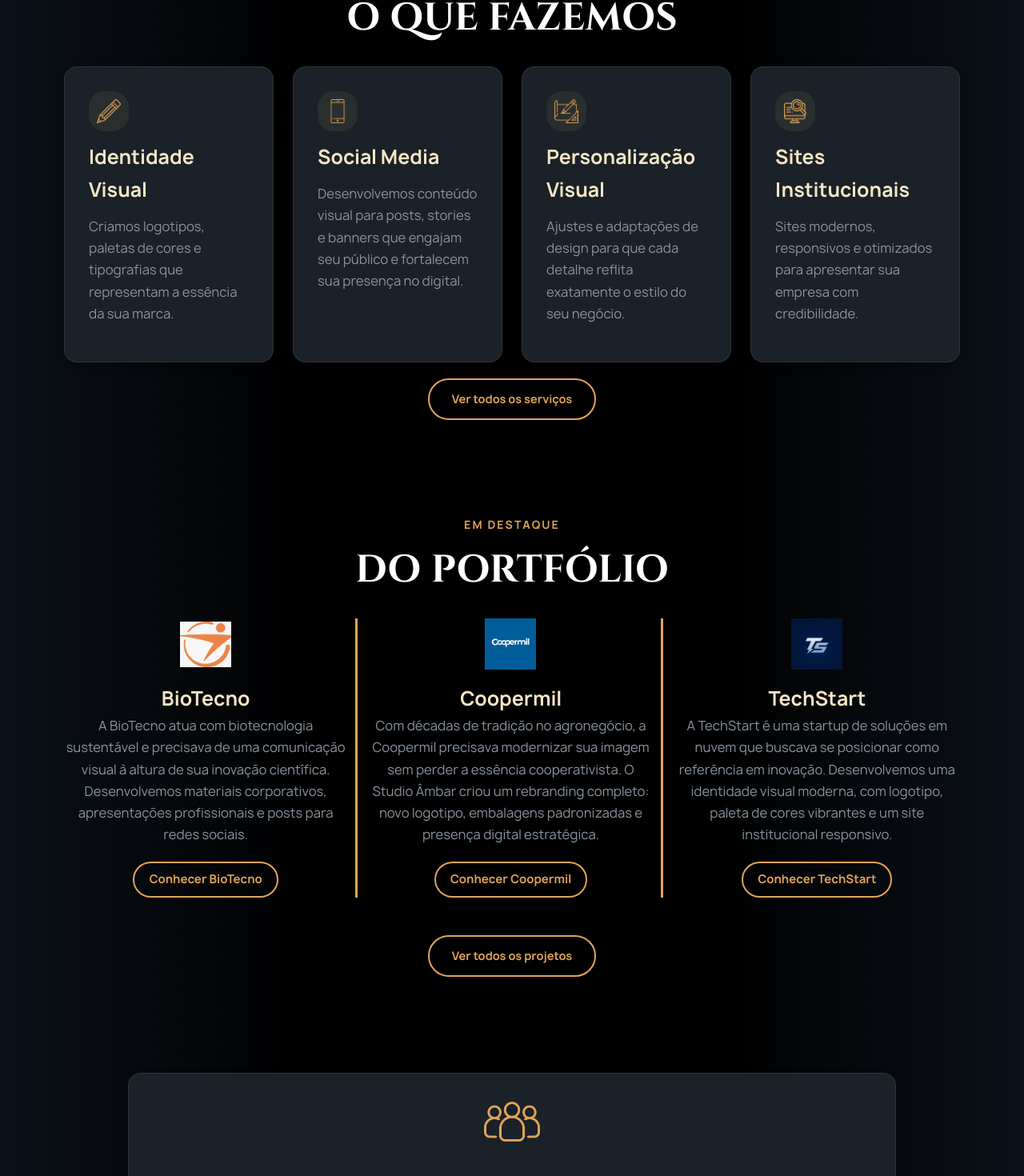
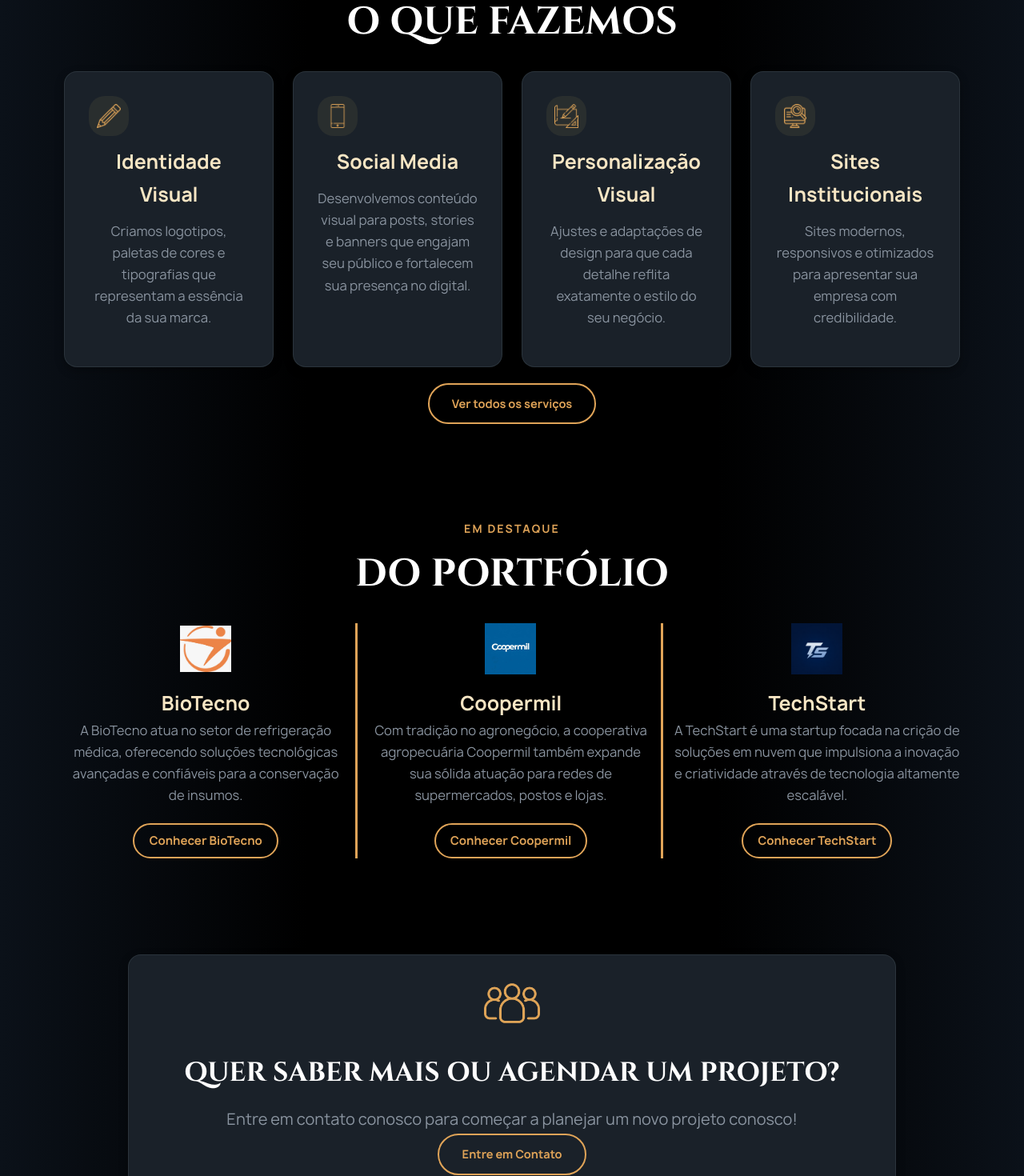
Before and after one commit to IsaqueA-B/Studio-Ambar, a React (Vite) app: page / in a window 1280 px wide. Shown: the part 1314-2784 px from the top of the page at 80% size. Built offline with nearby package versions, Linux system fonts and the light colour scheme; no server answers; a web font is replaced by a local one.

Commit message:
Isaque-CSS_Home_e_Admin-12_07_2026

```diff
--- a/src/pages/Home.jsx
+++ b/src/pages/Home.jsx
@@ -32,8 +32,8 @@ function Home() {
                 {/* SEÇÃO 1: QUEM SOMOS + SERVIÇOS EM DESTAQUE */}
                 <section className="section section--flex home-secao1">
                     <div className="home-lado home-esquerda">
-                        <span className="home-tag">Como agimos?</span>
-                        <h2 className="home-title">Usamos a Criatividade</h2>
+                        <span className="tag">Como agimos?</span>
+                        <h2>Usamos a Criatividade</h2>
                         <p>
                             No Studio Âmbar, acreditamos que a criatividade é o ponto de partida
                             para construir marcas que realmente conectam. Transformamos ideias em
@@ -61,8 +61,8 @@ function Home() {
                 </section>
 
                 <section className="section section--flex home-secao2">
-                    <div className="home-align-center">
-                        <span className="home-tag">Alguns serviços</span>
+                    <div className="section-center">
+                        <span className="tag">Alguns serviços</span>
                         <h2 className="h2-central sem-linha">O que fazemos</h2>
 
                         <div className="grid-4x4">
@@ -70,7 +70,7 @@ function Home() {
                                 <div className="icon-box icon-box--service">
                                     <img src={iconVisual} alt="Ícone Missão" />
                                 </div>
-                                <h3 className="home-card-titulo">Identidade Visual</h3>
+                                <h3 className="card-title">Identidade Visual</h3>
                                 <p>
                                     Criamos logotipos, paletas de cores e tipografias que
                                     representam a essência da sua marca.
@@ -80,7 +80,7 @@ function Home() {
                                 <div className="icon-box icon-box--service">
                                     <img src={iconSocial} alt="Ícone Visão" />
                                 </div>
-                                <h3 className="home-card-titulo">Social Media</h3>
+                                <h3 className="card-title">Social Media</h3>
                                 <p>
                                     Desenvolvemos conteúdo visual para posts, stories e banners
                                     que engajam seu público e fortalecem sua presença no digital.
@@ -90,7 +90,7 @@ function Home() {
                                 <div className="icon-box icon-box--service">
                                     <img src={iconPersonalizacao} alt="Ícone Visão" />
                                 </div>
-                                <h3 className="home-card-titulo">Personalização Visual</h3>
+                                <h3 className="card-title">Personalização Visual</h3>
                                 <p>
                                     Ajustes e adaptações de design para que cada detalhe reflita
                                     exatamente o estilo do seu negócio.
@@ -100,7 +100,7 @@ function Home() {
                                 <div className="icon-box icon-box--service">
                                     <img src={iconInstitucionais} alt="Ícone Visão" />
                                 </div>
-                                <h3 className="home-card-titulo">Sites Institucionais</h3>
+                                <h3 className="card-title">Sites Institucionais</h3>
                                 <p>
                                     Sites modernos, responsivos e otimizados para apresentar sua
                                     empresa com credibilidade.
@@ -111,60 +111,61 @@ function Home() {
                     </div>
                 </section>
 
-
                 <section className="section section--flex home-secao3">
-                    <div className="home-align-center">
-                        <span className="home-tag">Em destaque</span>
+                    <div className="section-center">
+                        <span className="tag">Em destaque</span>
                         <h2 className="h2-central sem-linha">Do Portfólio</h2>
 
                         <div className="grid-3x3">
-                            <div className="home-card-portfolio card SF grid-border-right">
+                            <div className="card-divided card SF grid-border-right">
                                 <div className="icon-box icon-box--company centralizado">
                                     <img src={iconBioTecno} alt="Ícone Missão" />
                                 </div>
-                                <h3 className="home-card-titulo centralizado">BioTecno</h3>
+                                <div className="card-info">
+                                    <h3 className="card-title centralizado">BioTecno</h3>
                                     <p className="centralizado">
-                                    A BioTecno atua com biotecnologia sustentável e precisava de
-                                    uma comunicação visual à altura de sua inovação científica.
-                                    Desenvolvemos materiais corporativos, apresentações
-                                    profissionais e posts para redes sociais.
+                                        A BioTecno atua no setor de refrigeração médica, oferecendo
+                                        soluções tecnológicas avançadas e confiáveis para a
+                                        conservação de insumos.
                                     </p>
                                     <Link to="/portfolio/8" className="btn btn-outline btn-sm">
                                         Conhecer BioTecno
                                     </Link>
                                 </div>
-                            <div className="home-card-portfolio card SF grid-border-right">
+                            </div>
+                            <div className="card-divided card SF grid-border-right">
                                 <div className="icon-box icon-box--company centralizado">
                                     <img src={iconCoopermil} alt="Ícone Coopermil" />
                                 </div>
-                                <h3 className="home-card-titulo centralizado">Coopermil</h3>
+                                <div className="card-info">
+                                    <h3 className="card-title centralizado">Coopermil</h3>
                                     <p className="centralizado">
-                                    Com décadas de tradição no agronegócio, a Coopermil precisava
-                                    modernizar sua imagem sem perder a essência cooperativista. O
-                                    Studio Âmbar criou um rebranding completo: novo logotipo,
-                                    embalagens padronizadas e presença digital estratégica.
+                                        Com tradição no agronegócio, a cooperativa agropecuária
+                                        Coopermil também expande sua sólida atuação para redes de
+                                        supermercados, postos e lojas.
                                     </p>
                                     <Link to="/portfolio/9" className="btn btn-outline btn-sm">
                                         Conhecer Coopermil
                                     </Link>
                                 </div>
-                            <div className="home-card-portfolio card SF">
+                            </div>
+                            <div className="card-divided card SF">
                                 <div className="icon-box icon-box--company centralizado">
                                     <img src={iconTechStart} alt="Ícone TechStart" />
                                 </div>
-                                <h3 className="home-card-titulo centralizado">TechStart</h3>
+                                <div className="card-info">
+                                    <h3 className="card-title centralizado">TechStart</h3>
                                     <p className="centralizado">
-                                    A TechStart é uma startup de soluções em nuvem que buscava se
-                                    posicionar como referência em inovação. Desenvolvemos uma
-                                    identidade visual moderna, com logotipo, paleta de cores
-                                    vibrantes e um site institucional responsivo.
+                                        A TechStart é uma startup focada na crição de soluções em
+                                        nuvem que impulsiona a inovação e criatividade através de
+                                        tecnologia altamente escalável.
                                     </p>
                                     <Link to="/portfolio/2" className="btn btn-outline btn-sm">
                                         Conhecer TechStart
                                     </Link>
                                 </div>
-                        </div> <br></br>
-                        <Link to="/portfolio" className="btn btn-outline">Ver todos os projetos</Link>
+                            </div>
+                        </div>
                     </div>
                 </section>
 
@@ -191,7 +192,7 @@ function Home() {
                 </section>
 
             </main>
-        </div>
+        </div >
     );
 }
 export default Home;
--- a/src/styles/Gerais/cards.css
+++ b/src/styles/Gerais/cards.css
@@ -81,11 +81,28 @@
     justify-content: center;
 }
 
+.card-title {
+    border-left: none;
+    padding-left: 0;
+    color: var(--brand-creme);
+    font-size: 1.5rem;
+}
+
+.card-divided {
+    margin-right: -10px;
+    margin-left: -10px;
+    padding: 0 10px;
+}
+
 @media (max-width: 768px) {
 
     .grid-3x3,
     .grid-4x4 {
         grid-template-columns: repeat(2, 1fr);
+    }
+
+    .grid-4x4>div:nth-child(2) {
+        border-right: none;
     }
 }
 
@@ -95,4 +112,8 @@
     .grid-4x4 {
         grid-template-columns: 1fr;
     }
+
+    .grid-4x4>div {
+        border-right: none;
+    }
 }
--- a/src/styles/Gerais/sections.css
+++ b/src/styles/Gerais/sections.css
@@ -18,4 +18,28 @@
 .section-center .btn {
     margin-left: auto;
     margin-right: auto;
+    display: block;
+    width: fit-content;
+    margin-top: 20px;
 }
+
+.section-center .tag {
+    display: block;
+    text-align: center;
+}
+
+.section-title {
+    font-size: 2.2rem;
+    color: var(--text-header);
+    margin-bottom: 20px;
+    position: relative;
+}
+
+.section-title::after {
+    content: '';
+    display: block;
+    width: 40px;
+    height: 3px;
+    background: var(--brand-ambar);
+    margin-top: 5px;
+}
--- a/src/styles/Gerais/typography.css
+++ b/src/styles/Gerais/typography.css
@@ -25,10 +25,10 @@ h1 {
 h2 {
     font-size: 3em;
     font-weight: 700;
-    background: linear-gradient(135deg, var(--brand-ambar), var(--brand-creme));
+    color: var(--text-header);
+    background: none;
     -webkit-background-clip: text;
     background-clip: text;
-    color: transparent;
     display: inline-block;
     position: relative;
     margin-bottom: 24px;
@@ -41,9 +41,9 @@ h2::after {
     left: 0;
     width: 60px;
     height: 4px;
-    background: linear-gradient(135deg, var(--brand-ambar), var(--brand-creme));
     border-radius: 4px;
 }
+
 h2.sem-linha::after {
     display: none;
 }
@@ -56,12 +56,13 @@ h3 {
     border-left: 4px solid var(--brand-ambar);
     padding-left: 14px;
 }
-h4{
+
+h4 {
     margin-bottom: 10px;
     color: var(--text-header);
     font-size: 1.25em;
     padding-left: 5px;
-     font-family: 'Cinzel';
+    font-family: 'Cinzel';
 }
 
 p {
--- a/src/styles/Pages/home.css
+++ b/src/styles/Pages/home.css
@@ -15,34 +15,6 @@
     margin: 0 auto 120px;
     padding: 0 20px;
     gap: 40px;
-}
-
-/* ========== TAGS ========== */
-.home-tag {
-    display: inline-block;
-    color: var(--brand-ambar);
-    font-weight: 700;
-    text-transform: uppercase;
-    font-size: 0.85rem;
-    letter-spacing: 2px;
-    margin-bottom: 0px;
-}
-
-/* ========== TÍTULOS COM LINHA ÂMBAR ========== */
-.home-title {
-    font-size: 2.2rem;
-    color: var(--text-header);
-    margin-bottom: 20px;
-    position: relative;
-}
-
-.home-title::after {
-    content: '';
-    display: block;
-    width: 40px;
-    height: 3px;
-    background: var(--brand-ambar);
-    margin-top: 5px;
 }
 
 /* ========== LINHA ÂMBAR ========== */
@@ -132,19 +104,6 @@
 }
 
 /* ========== CARDS DO HOME ========== */
-.home-card-titulo {
-    border-left: none;
-    padding-left: 0;
-    color: var(--brand-creme);
-    font-size: 1.5rem;
-}
-
-
-.home-card-portfolio {
-    margin-right: -10px;
-    margin-left: -10px;
-    padding: 0px 10px;
-}
 
 .home-card-texto {
     align-items: center;
@@ -152,11 +111,8 @@
 }
 
 /* ========== ALINHAMENTO CENTRALIZADO  ========== */
-.home-align-center {
-    width: 100%;
-}
 
-.home-align-center .home-tag {
+.section-center .tag {
     display: block;
     text-align: center;
 }
```
Also changed, not shown: src/admin/componentes-adm/AdminCadastros.jsx (+9 -9 lines), src/admin/componentes-adm/AdminRegistros.jsx (+9 -9 lines), src/styles/Gerais/utilities.css (+10 -0 lines), src/styles/Pages/homeR.css (+12 -11 lines). Lines whose indentation alone changed are shown as unchanged.
